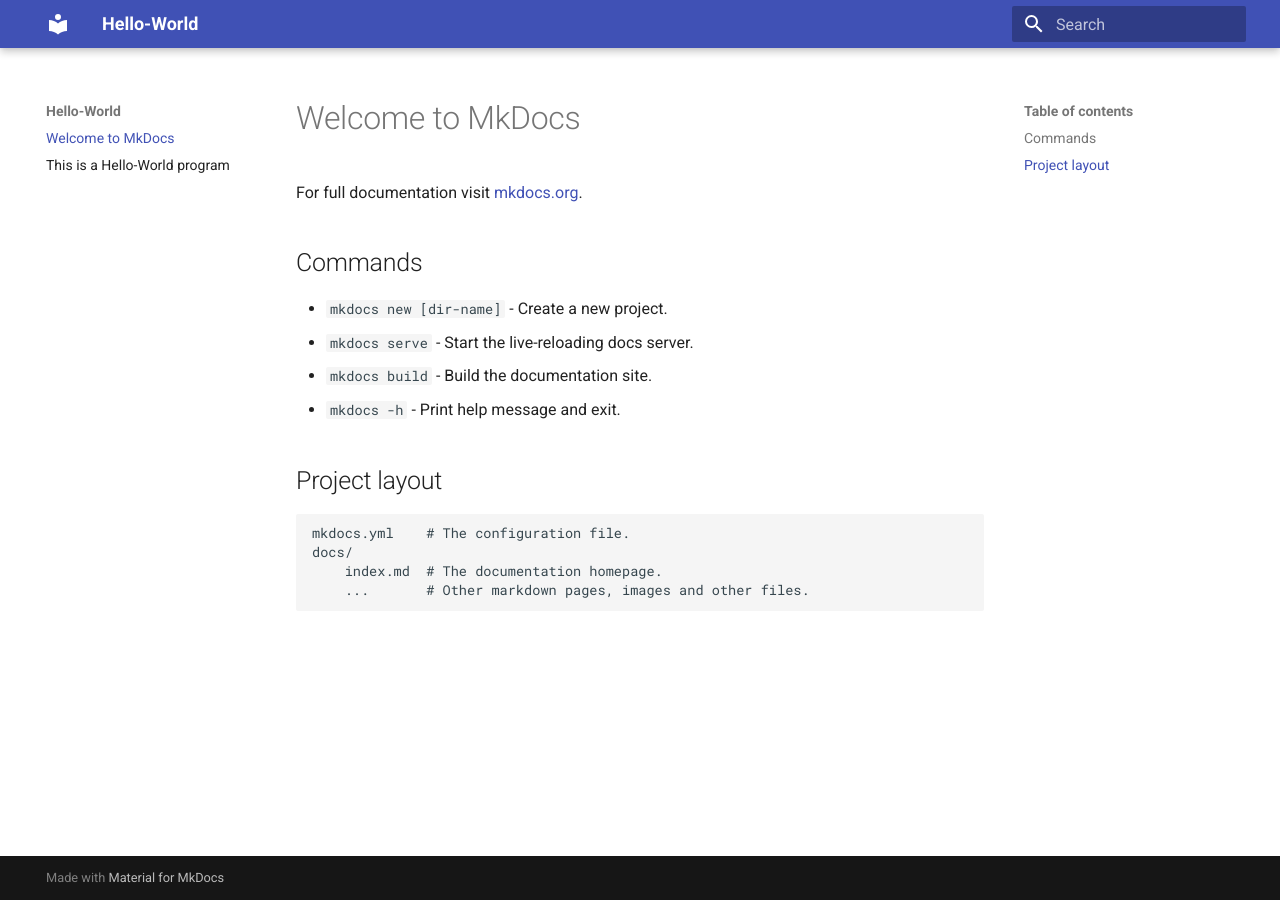
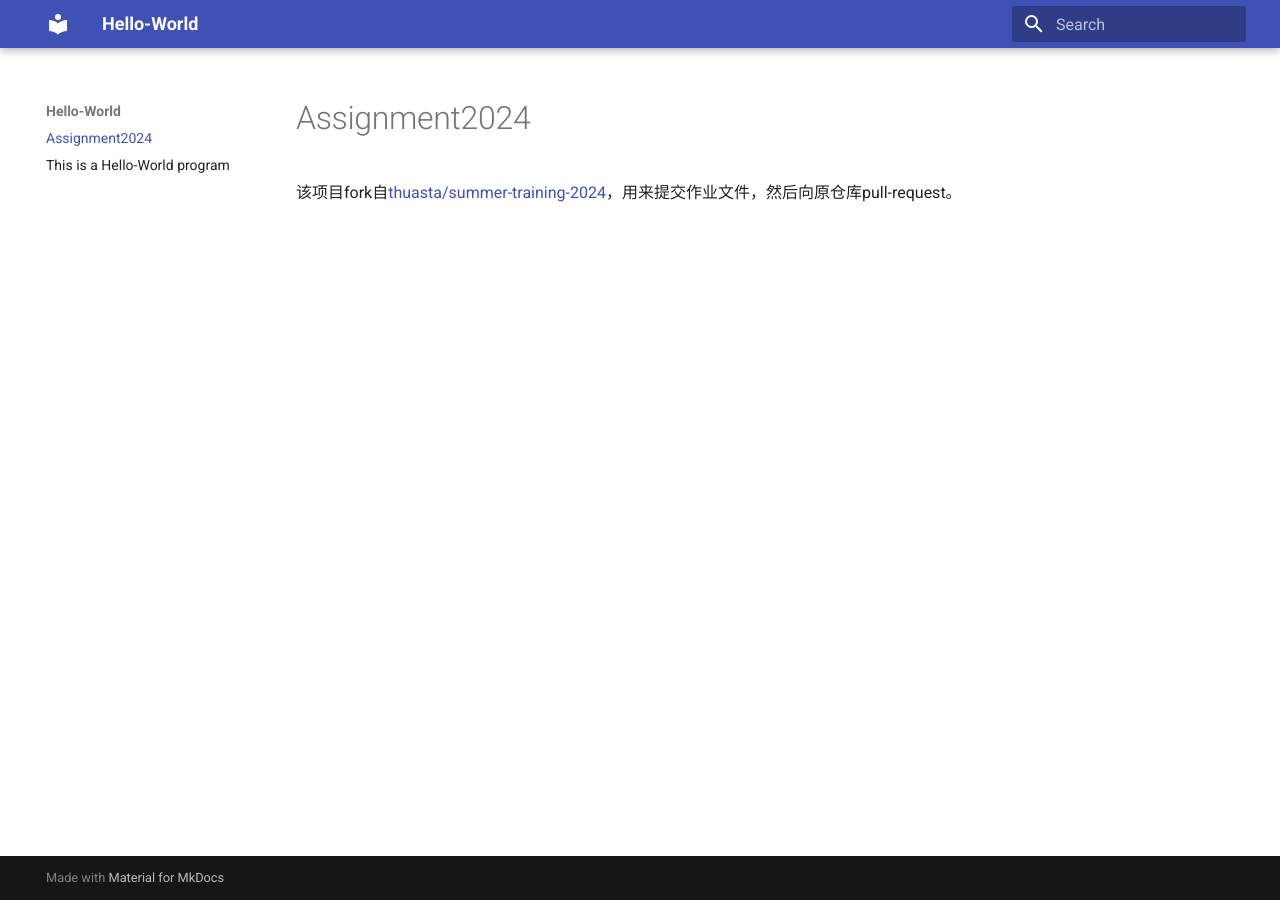
Before and after one commit to LxCCode/Hello-World, an MkDocs documentation site: the page built from docs/index.md, in a window 1280 px wide. Built offline with MkDocs 1.6.1 and Material for MkDocs 9.7.7, drawn with Linux system fonts in a browser that asks for light colours.

Commit message:
Update index.md

```diff
--- a/docs/index.md
+++ b/docs/index.md
@@ -1,17 +1,2 @@
-# Welcome to MkDocs
-
-For full documentation visit [mkdocs.org](https://www.mkdocs.org).
-
-## Commands
-
-* `mkdocs new [dir-name]` - Create a new project.
-* `mkdocs serve` - Start the live-reloading docs server.
-* `mkdocs build` - Build the documentation site.
-* `mkdocs -h` - Print help message and exit.
-
-## Project layout
-
-    mkdocs.yml    # The configuration file.
-    docs/
-        index.md  # The documentation homepage.
-        ...       # Other markdown pages, images and other files.
+# Assignment2024
+该项目fork自[thuasta/summer-training-2024](https://github.com/thuasta/summer-training-2024)，用来提交作业文件，然后向原仓库pull-request。
```
